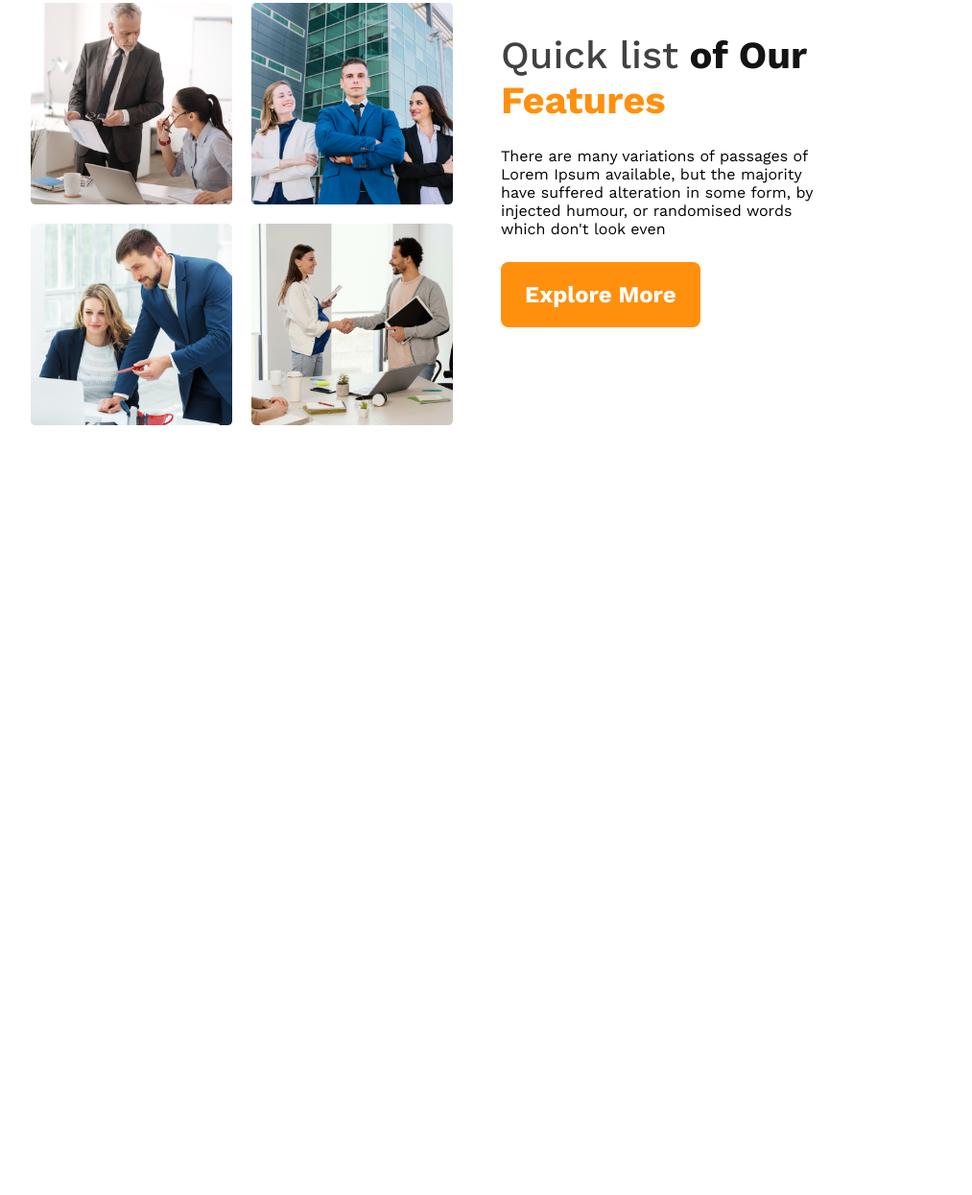
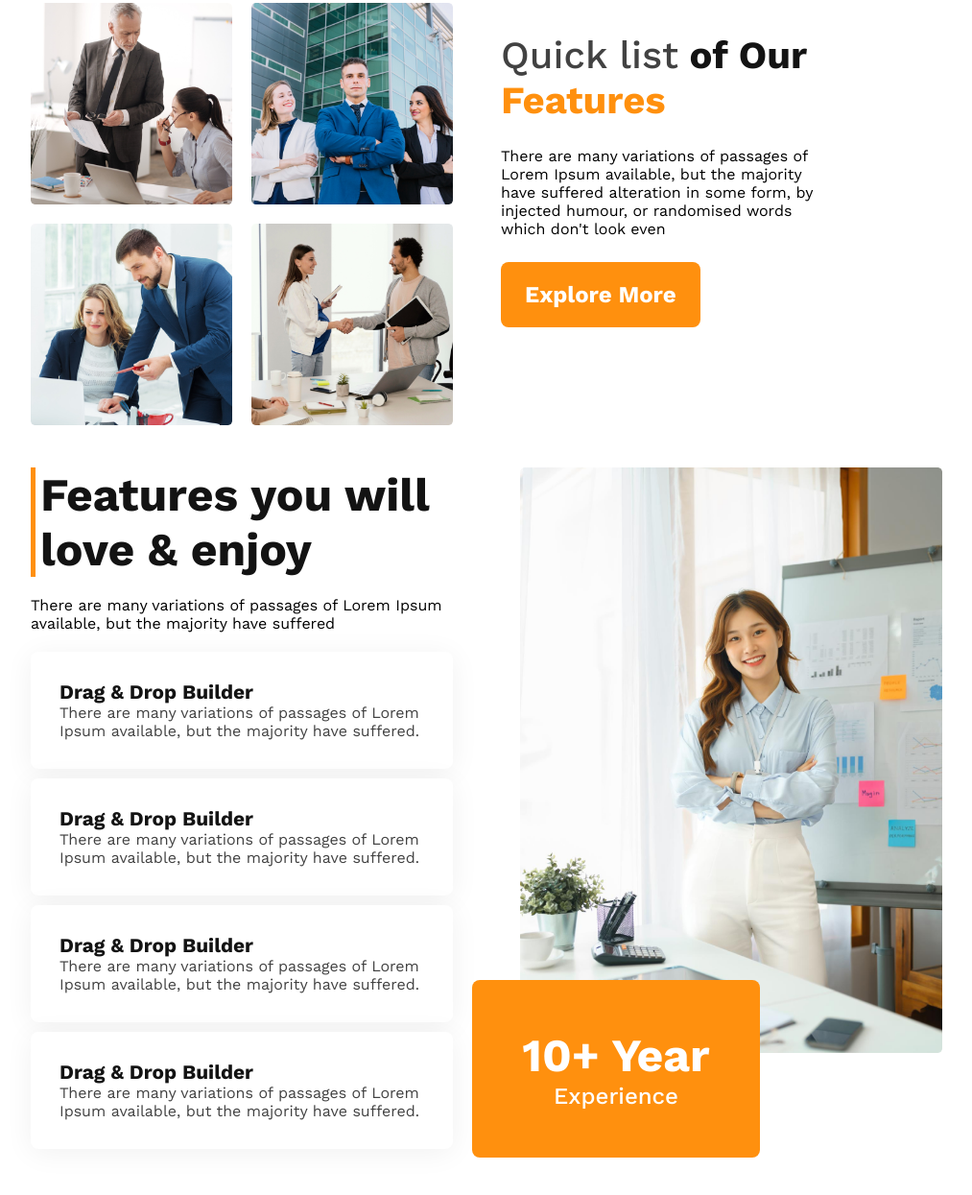
Before and after one commit to mdhasim2001/g3-architects-website, a plain HTML site: page index.html in a window 1280 px wide. Shown: the part 1154-2399 px from the top of the page at 96% size, without its empty margins (168-1181 px from the left). Before the commit the page ends 1597 px from the top, so only its background shows below. Drawn offline with nearby package versions, Linux system fonts and the light colour scheme.

Commit message:
experience section done and responsiv

```diff
--- a/CSS/style.css
+++ b/CSS/style.css
@@ -95,16 +95,17 @@ main{
     display: flex;
     align-items: center;
     justify-content: space-between;
+    margin-bottom: 5%;
 }
 
-.img__content{
+.future__container .img__content{
     display: grid;
     grid-template-columns: repeat(2, 1fr);
     gap: 20px;
     width: 50%;
 }
 
-.img__content img{
+.future__container .img__content img{
     width: 100%;
 }
 
@@ -133,13 +134,122 @@ main{
     margin: 25px 0;
 }
 
+/* Experiancs section style */
+.experience__container{
+    display: flex;
+    margin-bottom: 5%;
+}
+
+.discription__content{
+    width: 50%;
+}
+
+.discription__tittel h1{
+    font-weight: 700;
+    font-size: 3rem;
+    color: var(--heading);
+    padding-left: 5px;
+    border-left: 5px solid #FF900E;
+}
+
+.discription__tittel p{
+    margin: 20px 0;
+}
+
+.discription__content .card{
+    border-radius: 8px;
+    background: #FFF;
+    box-shadow: 0px 4px 30px 0px rgba(0, 0, 0, 0.06);
+    padding: 30px;
+    margin: 10px 0;
+}
+
+.discription__content .card h1{
+    font-weight: 600;
+    font-size: 1.3rem;
+    color: var(--heading);
+}
+
+.discription__content .card p{
+    color: var(--dpara);
+}
+
+.experience__container .img__content{
+    width: 50%;
+    position: relative;
+}
+
+.experience__container .img__content img{
+    width: 100%;
+    margin-left: 70px;
+}
+
+.ten__years{
+    padding: 50px;
+    background-color: #FF900E;
+    width: 300px;
+    position: relative;
+    margin-top: -80px;
+    border-radius: 8px;
+    margin-left: 20px;
+    text-align: center;
+}
+
+.ten__years h1{
+    font-size: 3rem;
+    font-weight: 700;
+    color: #fff;
+}
+
+.ten__years p{
+    font-size: 1.5rem;
+    font-weight: 500;
+    color: #FFF;
+}
 
 /* Responsiv style start  */
 
 /* for mobail  */
 @media screen and (max-width: 576px) {
     nav,
-    .future__container
+    .future__container,
+    .experience__container
+    {
+        flex-direction: column;
+    }
+
+    header, main, .future__discription
+    .experience__container
+    {
+        padding: 20px;
+    }
+
+    nav h1{
+        margin-bottom: 20px;
+    }
+
+    nav ul{
+        margin-left: 20px;
+    }
+
+    .img__content, .future__discription,
+    .discription__content,
+    .experience__container .img__content{
+        width: 100%;
+    }
+
+    .experience__container .img__content img{
+        width: 80%;
+    }
+
+
+}
+
+/* for tablet */
+@media screen and (min-width: 576px) and (max-width: 940px){
+    nav,
+    .future__container,
+    .experience__container
     {
         flex-direction: column;
     }
@@ -152,30 +262,13 @@ main{
         margin-bottom: 20px;
     }
 
-    nav ul{
-        margin-left: 20px;
-    }
-
-    .img__content, .future__discription{
+    .img__content, .future__discription,
+    .discription__content,
+    .experience__container .img__content{
         width: 100%;
     }
 
-
-}
-
-/* for tablet */
-@media screen and (min-width: 576px) and (max-width: 940px){
-    nav,
-    .future__container
-    {
-        flex-direction: column;
-    }
-
-    header, main, .future__discription{
-        padding: 20px;
-    }
-
-    .img__content, .future__discription{
-        width: 100%;
+    .experience__container .img__content img{
+        width: 80%;
     }
 }
--- a/index.html
+++ b/index.html
@@ -49,6 +49,44 @@
             </div>
         </section>
 
+        <section class="experience__container">
+            <div class="discription__content">
+                <div class="discription__tittel">
+                    <h1>Features you will love & enjoy</h1>
+                    <p>There are many variations of passages of Lorem Ipsum available, but the majority have suffered
+                    </p>
+                </div>
+
+                <div class="card">
+                    <h1>Drag & Drop Builder</h1>
+                    <p>There are many variations of passages of Lorem Ipsum available, but the majority have suffered.
+                    </p>
+                </div>
+                <div class="card">
+                    <h1>Drag & Drop Builder</h1>
+                    <p>There are many variations of passages of Lorem Ipsum available, but the majority have suffered.
+                    </p>
+                </div>
+                <div class="card">
+                    <h1>Drag & Drop Builder</h1>
+                    <p>There are many variations of passages of Lorem Ipsum available, but the majority have suffered.
+                    </p>
+                </div>
+                <div class="card">
+                    <h1>Drag & Drop Builder</h1>
+                    <p>There are many variations of passages of Lorem Ipsum available, but the majority have suffered.
+                    </p>
+                </div>
+            </div>
+            <div class="img__content">
+                <img src="images/architect.png" alt="">
+                <div class="ten__years">
+                    <h1>10+ Year</h1>
+                    <p>Experience</p>
+                </div>
+            </div>
+        </section>
+
     </main>
     <footer>
 
```
